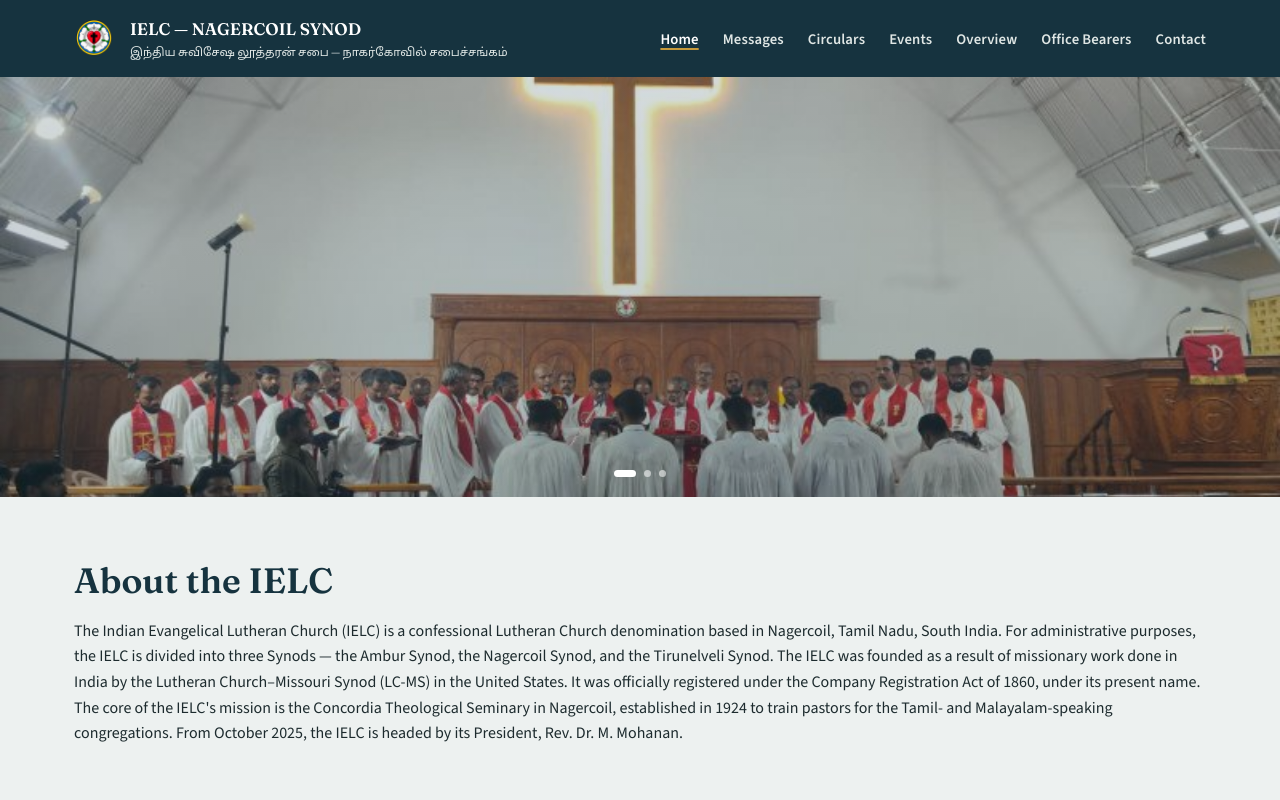
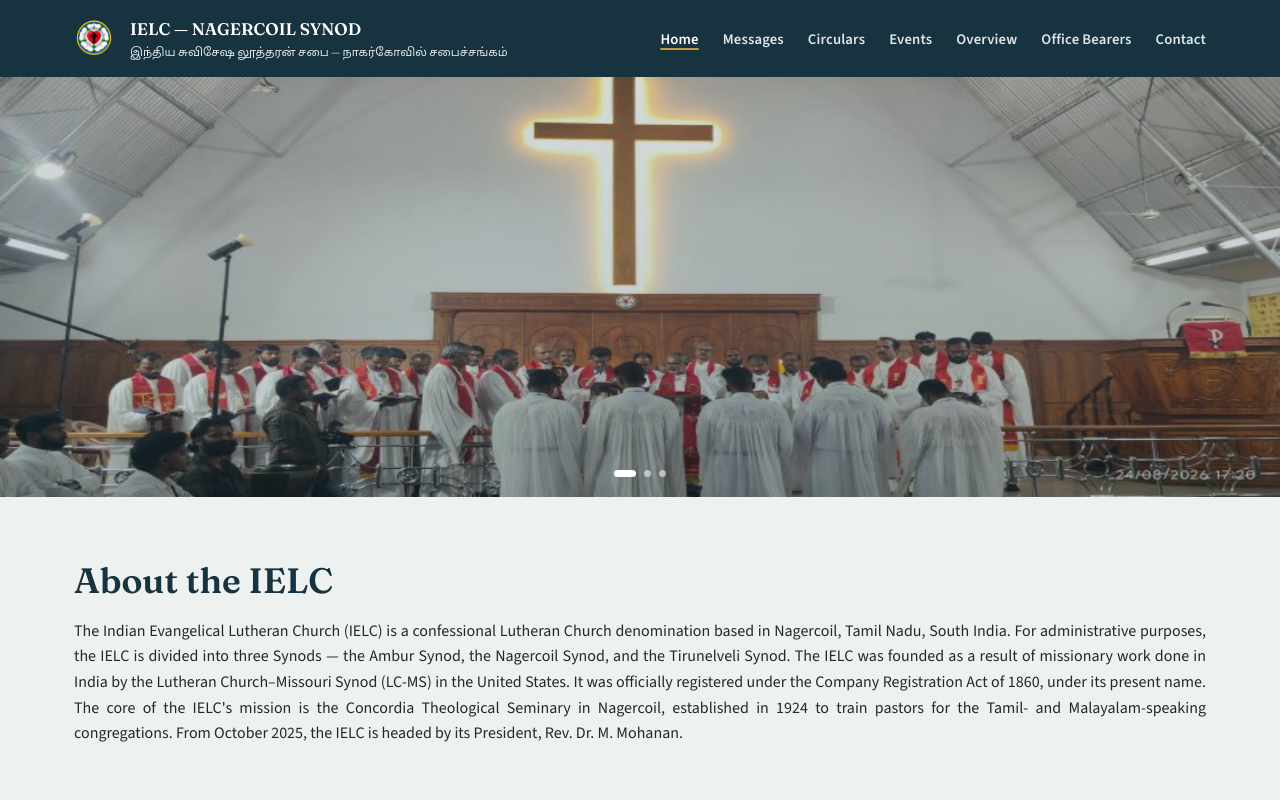
Before and after one commit to waltermichelraja/ielc-nagercoil-synod, a React (Vite) app in the folder frontend/: page /home in a window 1280 px wide. Shown: the top 800 px of the page. Built offline with nearby package versions, Linux system fonts and the light colour scheme.

Commit message:
style(frontend): justify site content and object-fit:fill for slideshow images

```diff
--- a/frontend/src/styles/style.css
+++ b/frontend/src/styles/style.css
@@ -59,6 +59,7 @@
   color: var(--color-ink);
   background: var(--color-mist);
   line-height: 1.6;
+  text-align: justify;
 }
 
 img { max-width: 100%; display: block; }
@@ -76,6 +77,7 @@
 
 h1, h2, h3, h4 {
   font-family: var(--font-display);
+  text-align: left;
   font-weight: var(--font-weight-display);
   font-style: var(--font-style-display);
   font-stretch: var(--font-stretch-display);
@@ -89,7 +91,21 @@
 h2 { font-size: clamp(1.5rem, 3vw, 2.2rem); }
 h3 { font-size: 1.3rem; }
 
-p { margin: 0 0 var(--space-2); }
+p { margin: 0 0 var(--space-2); text-align: justify; text-justify: inter-word; }
+
+.brand,.brand-text,.brand-text .brand-name,.brand-text .brand-tagline,
+nav.main-nav,nav.main-nav a,.nav-toggle,.btn,.eyebrow,
+.message-index,.message-author,.circular-meta,.circular-subject,
+.circular-modal-meta,.circular-modal-close,.circular-attachment-link,
+.hierarchy,.hierarchy-node,.hierarchy-tier-label,.hierarchy-synod,
+.hierarchy-circle,.stat-row,.stat-row .stat-number,.stat-row .stat-label,
+.data-table th,.landing-content h1,.landing-about,.landing-social,
+.landing-actions,.landing-icon-btn,.landing-search-form,.landing-search-form input,
+.landing-search-results,.landing-search-results a,.landing-drawer,
+.landing-drawer ul a,.landing-drawer-social,.landing-overlay-close,
+.event-slideshow__dots,.event-slideshow__dot {
+  text-align: left;
+}
 
 .container {
   max-width: var(--max-width);
@@ -303,7 +319,7 @@
 .message-index{flex:0 0 auto;font-family:var(--font-mono);font-size:.72rem;line-height:1.4;letter-spacing:.08em;color:var(--color-laterite);padding-top:.35rem}
 .message-heading h2{font-size:clamp(1.35rem,2.4vw,1.9rem);line-height:1.15;margin-bottom:.5rem}
 .message-author{margin:0;font-family:var(--font-mono);font-size:.74rem;line-height:1.5;letter-spacing:.05em;text-transform:uppercase;color:var(--color-palmyra)}
-.message-content{max-width:none;width:100%;white-space:pre-wrap;overflow-wrap:anywhere;font-family:var(--font-body);font-size:1.1rem;line-height:1.85;color:var(--color-ink)}
+.message-content{text-align:justify;text-justify:inter-word;max-width:none;width:100%;white-space:pre-wrap;overflow-wrap:anywhere;font-family:var(--font-body);font-size:1.1rem;line-height:1.85;color:var(--color-ink)}
 @media(max-width:720px){.message-entry{grid-template-columns:1fr;gap:var(--space-2);padding:var(--space-3) 0}.message-heading h2{font-size:1.45rem}.message-content{font-size:1.05rem;line-height:1.8}}
 .message-president{font-family:"Comic Neue",cursive !important; font-size:1.25rem;line-height:1.75;font-weight:500}
 .message-secretary{font-family:"Allura",cursive !important;font-size:1.80rem;line-height:1.75;font-weight:550}
@@ -316,13 +332,13 @@
 .circular-subject{display:block;width:100%;padding:0;background:none;border:0;text-align:left;color:var(--color-ink);font-family:var(--font-body);font-size:clamp(1rem,1.8vw,1.25rem);font-weight:400;line-height:1.3;cursor:pointer}
 .circular-subject:hover{color:var(--color-laterite);text-decoration:underline;text-underline-offset:4px}
 .circular-subject:focus-visible{outline-offset:5px}
-.circulars-empty{padding:var(--space-3) 0;color:#596164}
+.circulars-empty{text-align:justify;text-justify:inter-word;padding:var(--space-3) 0;color:#596164}
 .circular-modal{position:fixed;inset:0;z-index:9999;display:flex;align-items:center;justify-content:center;padding:clamp(1rem,4vw,3rem);background:rgba(10,20,24,.82)}
 .circular-modal-panel{position:relative;width:min(960px,100%);max-height:calc(100vh - 2rem);overflow:auto;background:var(--color-white);border:1px solid var(--color-mist-2);padding:clamp(1.25rem,3vw,2.5rem);box-shadow:0 20px 70px rgba(0,0,0,.4)}
 .circular-modal-close{position:absolute;top:0.75rem;right:0.75rem;width:40px;height:40px;border:1px solid var(--color-mist-2);background:var(--color-white);color:var(--color-deep-sea);font-size:1.5rem;line-height:1;cursor:pointer}
 .circular-modal-meta{display:flex;justify-content:space-between;gap:var(--space-2);padding-right:3rem;margin-bottom:var(--space-2);font-family:var(--font-mono);font-size:.72rem;color:var(--color-palmyra);text-transform:uppercase;letter-spacing:.04em}
 .circular-modal-panel h2{padding-right:2.5rem;margin-bottom:var(--space-3);font-size:clamp(1.5rem,3vw,2.25rem)}
-.circular-modal-message{white-space:pre-wrap;line-height:1.75;margin-bottom:var(--space-4)}
+.circular-modal-message{text-align:justify;text-justify:inter-word;white-space:pre-wrap;line-height:1.75;margin-bottom:var(--space-4)}
 .circular-modal-attachment{border-top:1px solid var(--color-mist-2);padding-top:var(--space-3)}
 .circular-modal-attachment img{width:auto;max-width:100%;max-height:70vh;margin:0 auto;object-fit:contain}
 .circular-modal-attachment iframe{display:block;width:100%;height:min(70vh,760px);border:1px solid var(--color-mist-2);background:var(--color-white)}
@@ -817,7 +833,7 @@
   inset:0;
   width:100%;
   height:100%;
-  object-fit:cover;
+  object-fit:fill;
   object-position:center;
   opacity:0;
   transform:scale(1.015);
```
